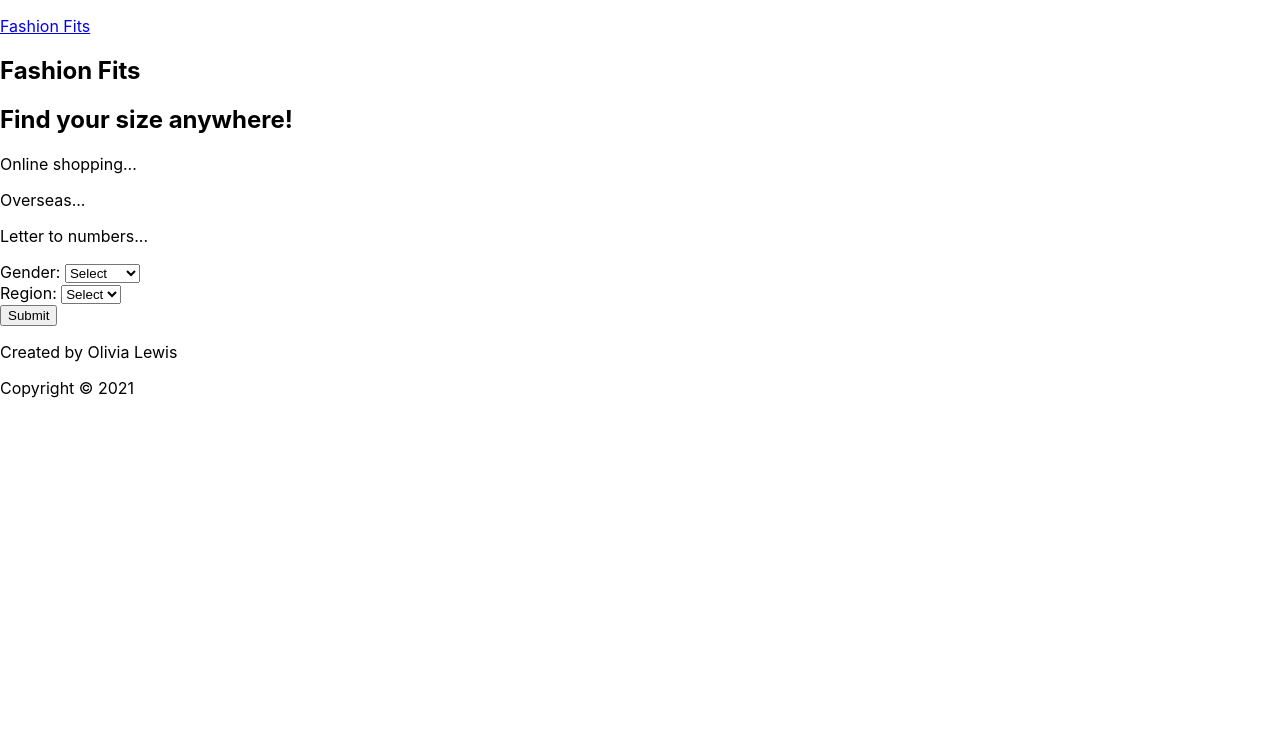
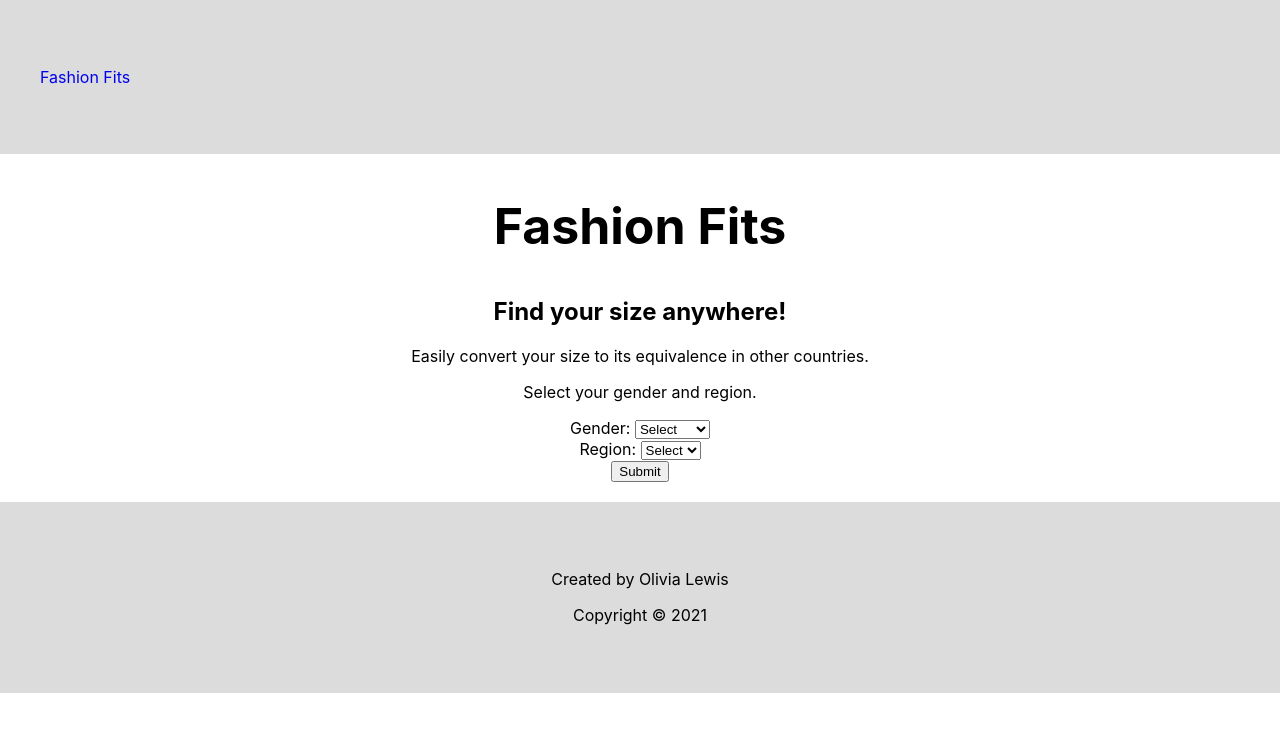
Before and after one commit to ollythedeveloper/fashion-fits, a React (Create React App) app: page / in a window 1280 px wide. Shown: the top 732 px of the page. Built offline with nearby package versions, Linux system fonts and the light colour scheme; the HTML template or start-up script is replaced by a standard one.

Commit message:
minimal format/style

```diff
--- /dev/null
+++ b/src/App.css
@@ -0,0 +1,3 @@
+* {
+    box-sizing: border-box;
+}
--- a/src/App.js
+++ b/src/App.js
@@ -6,6 +6,7 @@ import ConvertForm from './ConvertForm/ConvertForm';
 import Footer from './Footer/Footer';
 import store from './dummyStore';
 import FashionFitsContext from './FashionFitsContext';
+import './App.css';
 
 class App extends Component {
   state = {
--- a/src/ConvertForm/ConvertForm.css
+++ b/src/ConvertForm/ConvertForm.css
@@ -1,3 +1,6 @@
+.ConvertFormPage {
+    text-align: center;
+}
 .hidden {
     display: none;
 }
--- a/src/ConvertForm/ConvertForm.js
+++ b/src/ConvertForm/ConvertForm.js
@@ -38,16 +38,14 @@ export default function ConvertForm() {
         changeSize(e.target.value)
     }
 
-    console.log(selectedRadio)
-
     return (
-        <div className='WomensForm'>
+        <div className='ConvertFormPage'>
             <section className="User_fit">
                 <h1>Your Fit: {userSelectedProfile.fit}</h1>
                 <p>{userSelectedProfile.category}</p>
             </section>
             <section className="Conversion">
-                <form className="Womens-convert-form">
+                <form className="Convert-form">
                     <div className="Size-select">
                         <input
                             type="radio"
@@ -82,7 +80,7 @@ export default function ConvertForm() {
                     </div>
                 </form>
             </section>
-            <section className="Womens-results">
+            <section className="Convert-results">
                 <Results convertProfile={userConvertProfile} />
             </section>
         </div>
--- a/src/Footer/Footer.css
+++ b/src/Footer/Footer.css
@@ -0,0 +1,5 @@
+.Footer {
+    background-color: gainsboro;
+    padding: 4% 0;
+    text-align: center;
+}
--- a/src/Footer/Footer.js
+++ b/src/Footer/Footer.js
@@ -1,4 +1,5 @@
 import React from 'react';
+import './Footer.css';
 
 export default function Footer() {
     return (
--- a/src/Home/Home.css
+++ b/src/Home/Home.css
@@ -0,0 +1,11 @@
+.Home {
+    text-align: center;
+}
+
+.Home h1 {
+    font-size: 50px;
+}
+
+.Form {
+    margin-bottom: 20px;
+}
--- a/src/Home/Home.js
+++ b/src/Home/Home.js
@@ -1,5 +1,6 @@
 import React, { useContext, useState } from 'react';
 import FashionFitsContext from '../FashionFitsContext';
+import './Home.css';
 
 export default function Home() {
     const { profileTypes, regions, submitUserProfile, selectedProfile } = useContext(FashionFitsContext)
@@ -35,9 +36,8 @@ export default function Home() {
             </section>
             <section className="Intro">
                 <h2>Find your size anywhere!</h2>
-                <p>Online shopping...</p>
-                <p>Overseas...</p>
-                <p>Letter to numbers...</p>
+                <p>Easily convert your size to its equivalence in other countries.</p>
+                <p>Select your gender and region.</p>
             </section>
             <section className="Form">
                 <form className="Gender-Region-Form" onSubmit={handleSubmit}>
--- a/src/Nav/Nav.css
+++ b/src/Nav/Nav.css
@@ -0,0 +1,12 @@
+.Nav {
+    background-color: gainsboro;
+    padding: 4% 0;
+}
+
+.Nav p {
+    margin-left: 40px;
+}
+
+.Nav a {
+    text-decoration: none;
+}
--- a/src/Nav/Nav.js
+++ b/src/Nav/Nav.js
@@ -1,6 +1,7 @@
 import React, { useContext } from 'react';
 import { Link } from 'react-router-dom';
 import FashionFitsContext from '../FashionFitsContext';
+import './Nav.css';
 
 export default function Nav() {
     const { resetSelectedSize } = useContext(FashionFitsContext)
--- a/src/Results/Results.js
+++ b/src/Results/Results.js
@@ -7,7 +7,7 @@ export default function Reults(props) {
     const { selectedSize, userProfile, profileTypes } = useContext(FashionFitsContext)
     const userId = userProfile.profileId
     const userProfileType = findProfileType(profileTypes, userId)
-    console.log(userProfileType)
+
     return (
         <div className='Results'>
             <section>
--- a/src/dummyStore.js
+++ b/src/dummyStore.js
@@ -45,7 +45,7 @@ export default {
         {
             "profileId": "1",
             "regionId": "37bf77ad-7b29-497f-8270-8aa35059d223",
-            "fit": "UK - Wommens",
+            "fit": "UK - Womens",
             "category": "Pants, Dresses, Skirts, Coats, and Jackets",
             "numberSizes": ["2 - 4", "6 - 8", "10 -12", "14 - 16", "18 - 20", "22 - 24", "26 - 28"],
             "results": "the UK"
@@ -63,7 +63,7 @@ export default {
             "regionId": "670a3bc6-61b9-450d-813c-65e64bd64940",
             "fit": "USA - Mens",
             "category": "T-shirts, Jackets, and Tank Tops",
-            "numberSizes": ["1", "2", "3", "4", "5", "6", "7"],
+            "numberSizes": ["32", "34 - 36", "38 - 40", "42 - 44", "46", "48", "50"],
             "results": "the USA"
         },
         {
@@ -71,7 +71,7 @@ export default {
             "regionId": "37bf77ad-7b29-497f-8270-8aa35059d223",
             "fit": "UK - Mens",
             "category": "T-shirts, Jackets, and Tank Tops",
-            "numberSizes": ["1", "2", "3", "4", "5", "6", "7"],
+            "numberSizes": ["32", "34 - 36", "38 - 40", "42 - 44", "46", "48", "50"],
             "results": "the UK"
         },
         {
@@ -79,7 +79,7 @@ export default {
             "regionId": "4ced9f24-e626-42df-aeaf-cf147748b70a",
             "fit": "Japan - Mens",
             "category": "T-shirts, Jackets, and Tank Tops",
-            "numberSizes": ["1", "2", "3", "4", "5", "6", "7"],
+            "numberSizes": ["27.25", "36 - 38", "40 - 42", "44 - 46", "48", "50", "52"],
             "results": "Japan"
         }
     ],
```
